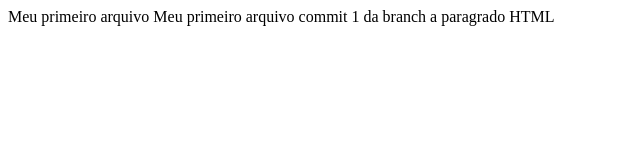
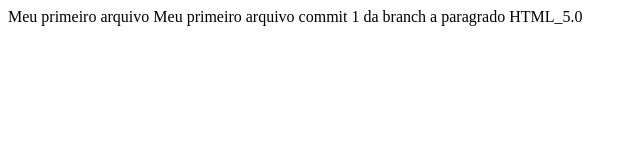
Before and after one commit to Iranielodea/meu_projeto_versionado, a plain HTML site: page index.html in a window 1280 px wide. Shown: the full height of the page, 0-640 px from the left. Drawn offline with Linux system fonts and the light colour scheme.

Commit message:
Update index.html

```diff
--- a/index.html
+++ b/index.html
@@ -3,6 +3,6 @@
 	Meu primeiro arquivo
 	Meu primeiro arquivo
 	commit 1 da branch a
-	paragrado HTML
+	paragrado HTML_5.0
 </body>
 </html>
```
